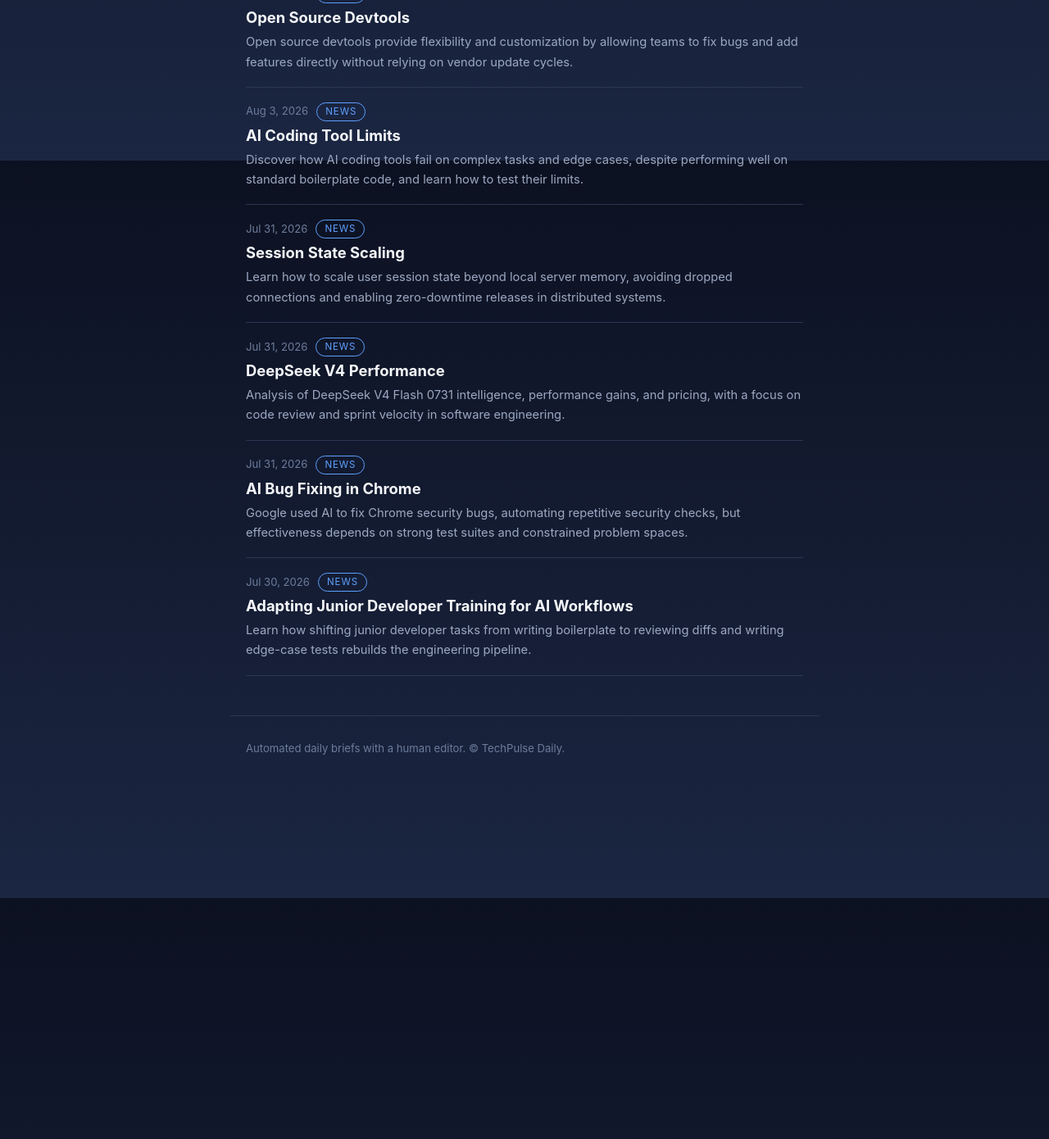
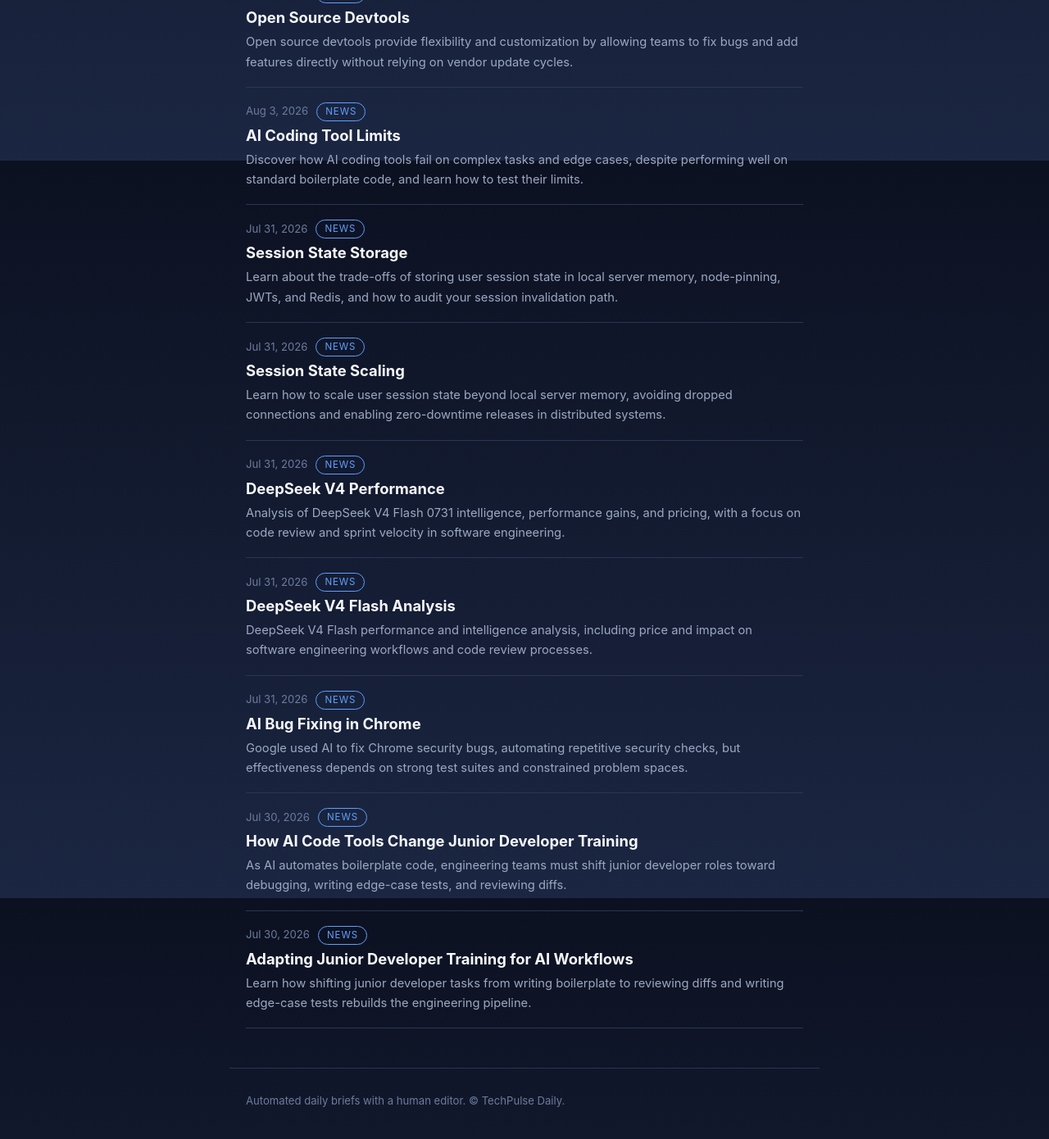
Before and after one commit to AI-Era-1729/AI-Era-1729.github.io, a Jekyll site: the page built from index.html, in a window 1280 px wide and 1400 px high, scrolled down 704 px. Shown: the top 1390 px of the window at 82% size. Built offline with Jekyll 4.4.1, drawn with Linux system fonts in a browser that asks for light colours.

Commit message:
blog: sync 2026-08-12 03:04 UTC

```diff
--- a/_config.yml
+++ b/_config.yml
@@ -6,7 +6,7 @@ title: TechPulse Daily
 description: >-
   Daily engineering news briefs and evergreen explainers — systems, networking,
   databases, security, career — from an automated pipeline with a human editor.
-url: "https://ai-era-1729.github.io"
+url: "https://techpulse-daily.github.io"
 baseurl: ""
 lang: en
 
--- /dev/null
+++ b/_posts/2026-07-30-how-ai-code-tools-change-junior-developer-training.md
@@ -0,0 +1,21 @@
+---
+layout: post
+title: "How AI Code Tools Change Junior Developer Training"
+description: "As AI automates boilerplate code, engineering teams must shift junior developer roles toward debugging, writing edge-case tests, and reviewing diffs."
+date: 2026-07-30
+categories: [news]
+---
+
+AI didn't kill the need for junior engineers; it erased the easy boilerplate tasks we used to train them on.
+
+Teams are cutting entry-level roles because Copilot scaffolds React components and REST endpoints in seconds. It looks like a win on a spreadsheet. But when you automate simple bugs, you destroy the exact training ground where engineers learn how systems break.
+
+In my team, we noticed seniors drowning in reviews while juniors struggled to parse complex diffs. (I spent my first three months in tech fixing CSS layout bugs, and that tedious work built my mental model.) The risk now is juniors generating code they can't actually debug when the LLM hallucinates.
+
+The solution isn't stopping junior hiring. It's changing what we delegate. Shift junior work from typing boilerplate to reading diffs, writing edge-case tests, and tracing logs.
+
+This week, hand a junior a small ticket with Copilot turned on, but make the acceptance criteria explaining every line of generated code during review.
+
+## Sources
+
+- [https://dev.to/nazar-boyko/the-junior-developer-pipeline-is-broken-and-ai-broke-it-1aai](https://dev.to/nazar-boyko/the-junior-developer-pipeline-is-broken-and-ai-broke-it-1aai)
--- /dev/null
+++ b/_posts/2026-07-31-deepseek-v4-flash-analysis.md
@@ -0,0 +1,13 @@
+---
+layout: post
+title: "DeepSeek V4 Flash Analysis"
+description: "DeepSeek V4 Flash performance and intelligence analysis, including price and impact on software engineering workflows and code review processes."
+date: 2026-07-31
+categories: [news]
+---
+
+Most AI model upgrades don't directly impact sprint velocity. DeepSeek V4 Flash brings performance gains, but reviewing generated code is still our main bottleneck. (I still review bad AI tests.) This week, track your average PR review time. #SoftwareEngineering #AIassist
+
+## Sources
+
+- [https://artificialanalysis.ai/models/deepseek-v4-flash](https://artificialanalysis.ai/models/deepseek-v4-flash)
--- /dev/null
+++ b/_posts/2026-07-31-session-state-storage.md
@@ -0,0 +1,21 @@
+---
+layout: post
+title: "Session State Storage"
+description: "Learn about the trade-offs of storing user session state in local server memory, node-pinning, JWTs, and Redis, and how to audit your session invalidation path."
+date: 2026-07-31
+categories: [news]
+---
+
+Storing user session state in local server memory works great until your deployment scales to a second container.
+
+When teams start building, sticking session state into Node memory or relying on sticky load balancer sessions feels fast. But stateful sessions turn every rolling deploy into dropped user connections and make zero-downtime releases almost impossible.
+
+Moving to portable sessions or stateless tokens like JWTs solves node-pinning, but it introduces a new tax. JWTs are notoriously hard to revoke instantly, while hitting Redis on every request adds real network latency to your API. (My own early attempt at JWT invalidation involved a custom SQL lookup table that completely crushed our database during peak hours.)
+
+The trade-off isn't about finding a magic bullet. It's deciding whether your system prefers paying in network round-trips, infrastructure complexity, or stale security state.
+
+This week, audit your session invalidation path with your team. Test what actually happens to an active user session when you deploy new backend code or trigger a password reset.
+
+## Sources
+
+- [https://earendil.com/posts/session-portability/](https://earendil.com/posts/session-portability/)
```
